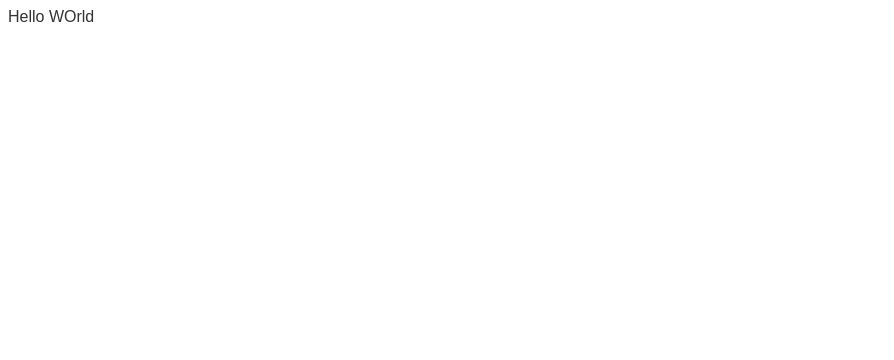
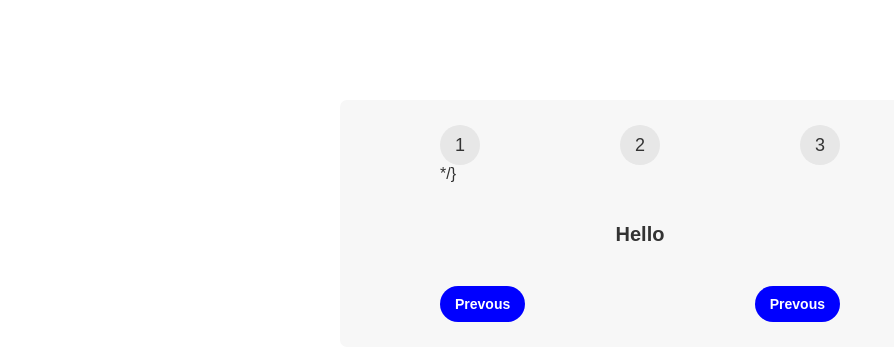
Before and after one commit to TheChunkyPumpkinhead/Step-Project, a React (Create React App) app: page / in a window 1280 px wide. Shown: the top 360 px of the page, without its empty margins (0-894 px from the left). Built offline with nearby package versions, Linux system fonts and the light colour scheme.

Commit message:
added buttons and a message

```diff
--- a/src/App.js
+++ b/src/App.js
@@ -1,3 +1,21 @@
 export default function App() {
-  return <div>Hello WOrld</div>;
+  return (
+    <div className="steps">
+      <div className="numbers">
+        <div>1</div>
+        <div>2</div>
+        <div>3</div>
+      </div>
+      {/* {/message */} */}
+      <p className="message">Hello</p>
+      <div className="buttons">
+        <button style={{ backgroundColor: "blue", color: "#fff" }}>
+          Prevous
+        </button>
+        <button style={{ backgroundColor: "blue", color: "#fff" }}>
+          Prevous
+        </button>
+      </div>
+    </div>
+  );
 }
```
